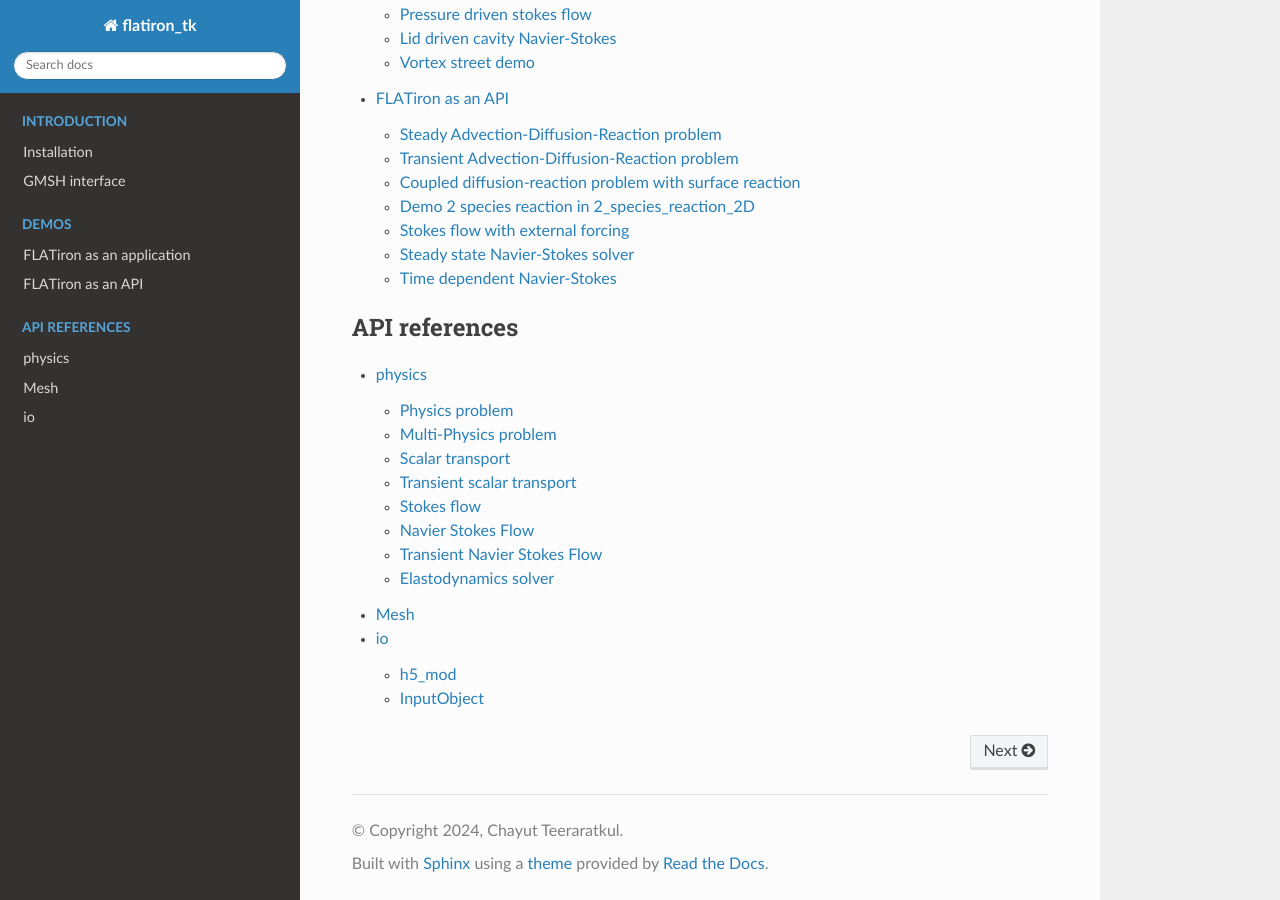
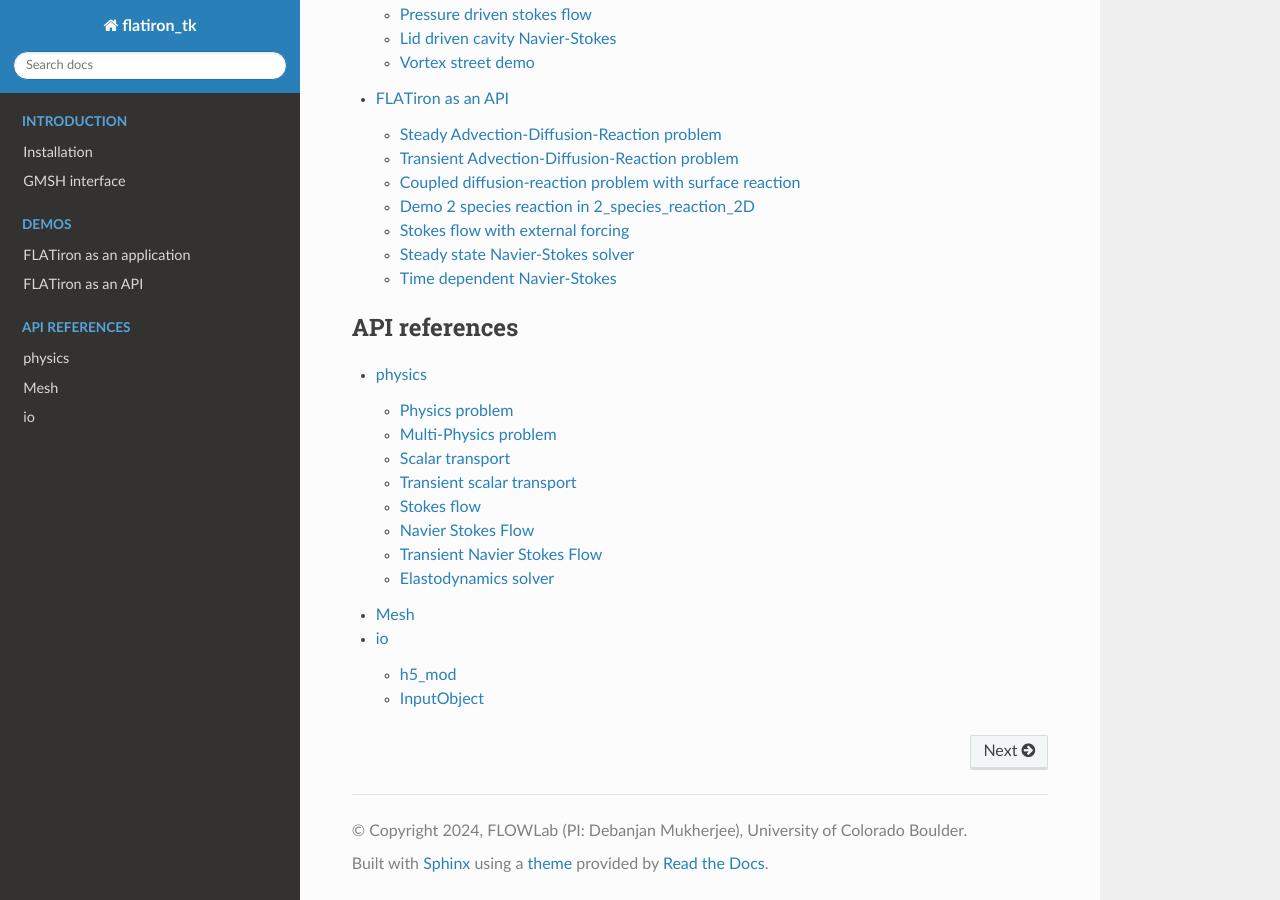
Before and after one commit to flowlabcu/FLATiron, a Sphinx documentation site: the page built from docs/source/index.rst, in a window 1280 px wide and 900 px high, scrolled down 673 px. Built offline with Sphinx 7.4.7 and the Read the Docs theme 3.1.0, drawn with Linux system fonts in a browser that asks for light colours.

Commit message:
DM: changed copyright per compliance

```diff
--- a/docs/source/conf.py
+++ b/docs/source/conf.py
@@ -13,8 +13,8 @@ sys.path.insert(0, os.path.abspath("../"))
 # https://www.sphinx-doc.org/en/master/usage/configuration.html#project-information
 
 project = 'flatiron_tk'
-copyright = '2024, Chayut Teeraratkul'
-author = 'Chayut Teeraratkul'
+copyright = '2024, FLOWLab (PI: Debanjan Mukherjee), University of Colorado Boulder'
+author = 'FLOWLab Team'
 release = '1.0.0'
 
 # -- General configuration ---------------------------------------------------
```
